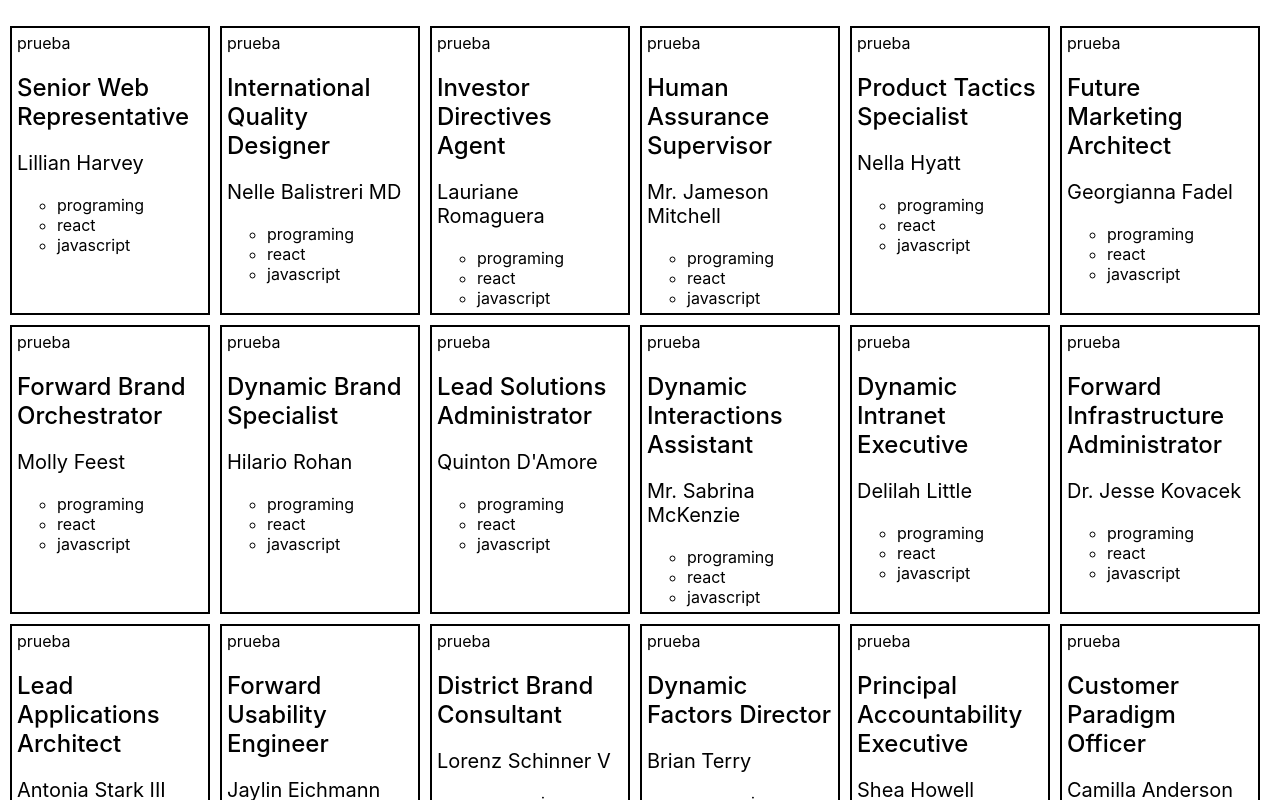
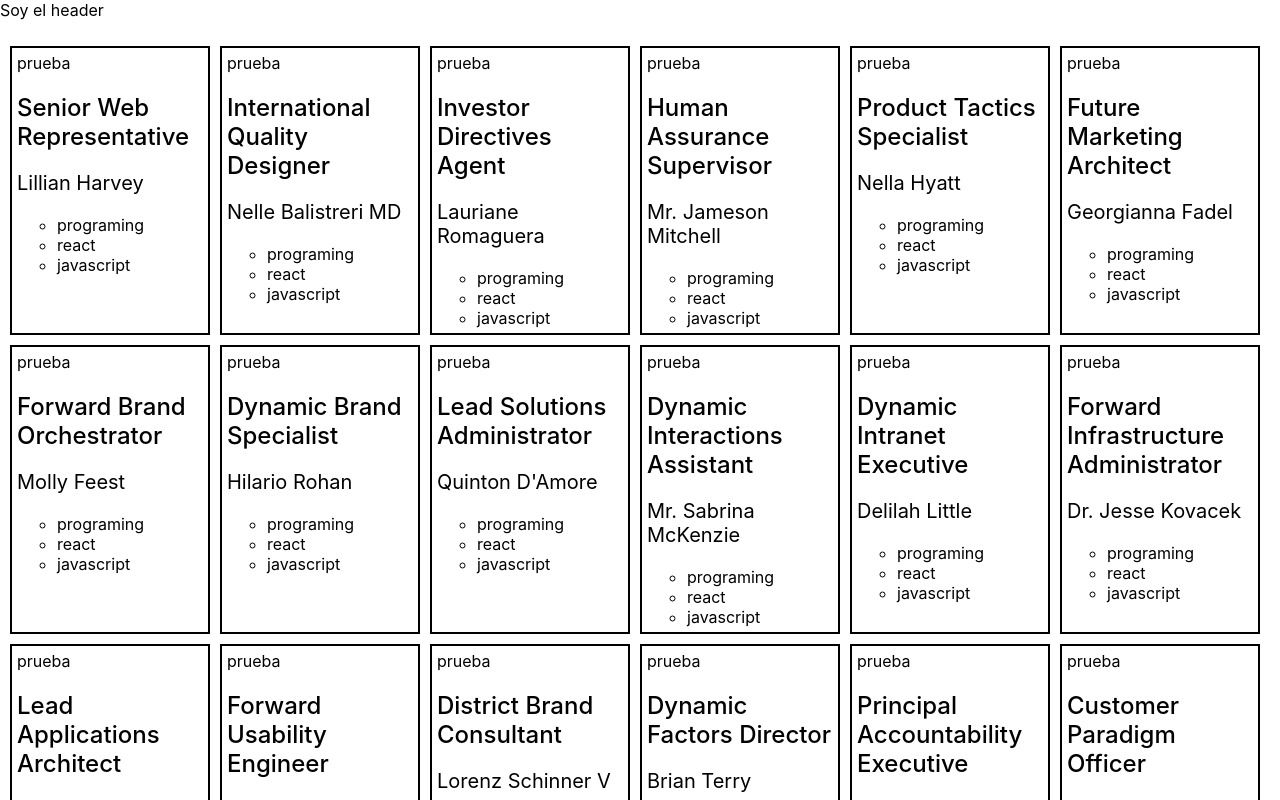
Before and after one commit to esterlegaz/easley-s4-kairoteca, a React (Create React App) app: page / in a window 1280 px wide. Shown: the top 800 px of the page. Built offline with nearby package versions, Linux system fonts and the light colour scheme.

Commit message:
feature:create header

```diff
--- a/src/App.js
+++ b/src/App.js
@@ -3,7 +3,7 @@ import "./App.scss";
 import api from "./api";
 import List from "./components/List";
 import CardDetail from './components/Detail/CardDetail';
-
+import Header from './components/Header';
 
 class App extends Component {
   constructor(props) {
@@ -41,6 +41,7 @@ class App extends Component {
 
     return (
       <div className="App">
+        <Header/>
         <List bookList={this.state.bookList} loan={this.state.loan} handleLoan={this.handleLoan}/>
       </div>
     )
--- /dev/null
+++ b/src/components/Header.js
@@ -0,0 +1,13 @@
+import React, { Component, Fragment } from "react";
+
+class Header extends Component {
+    render() {
+        return(
+            <Fragment>
+                <header>Soy el header</header>
+            </Fragment>
+        )
+    }
+}
+
+export default Header;
```
